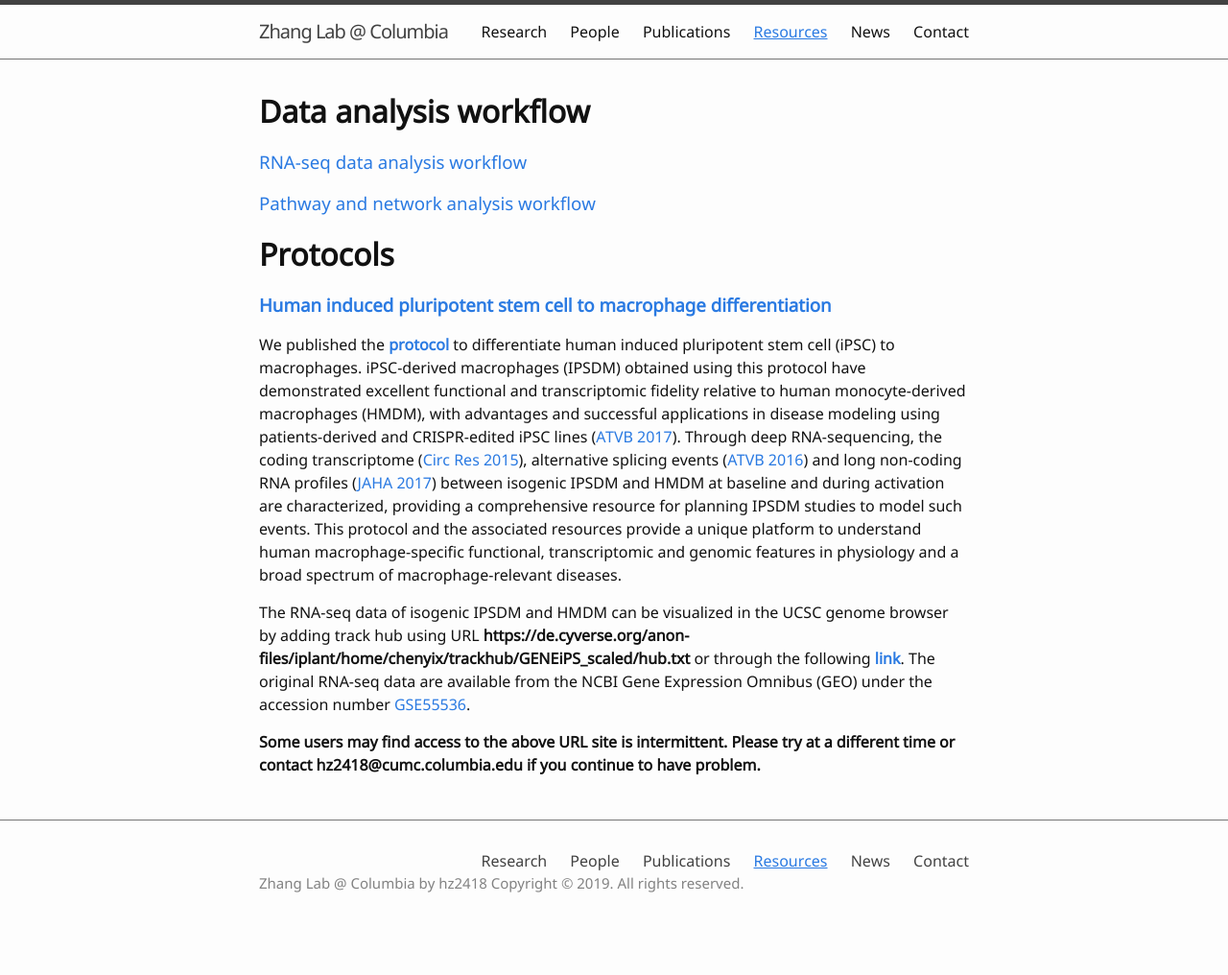
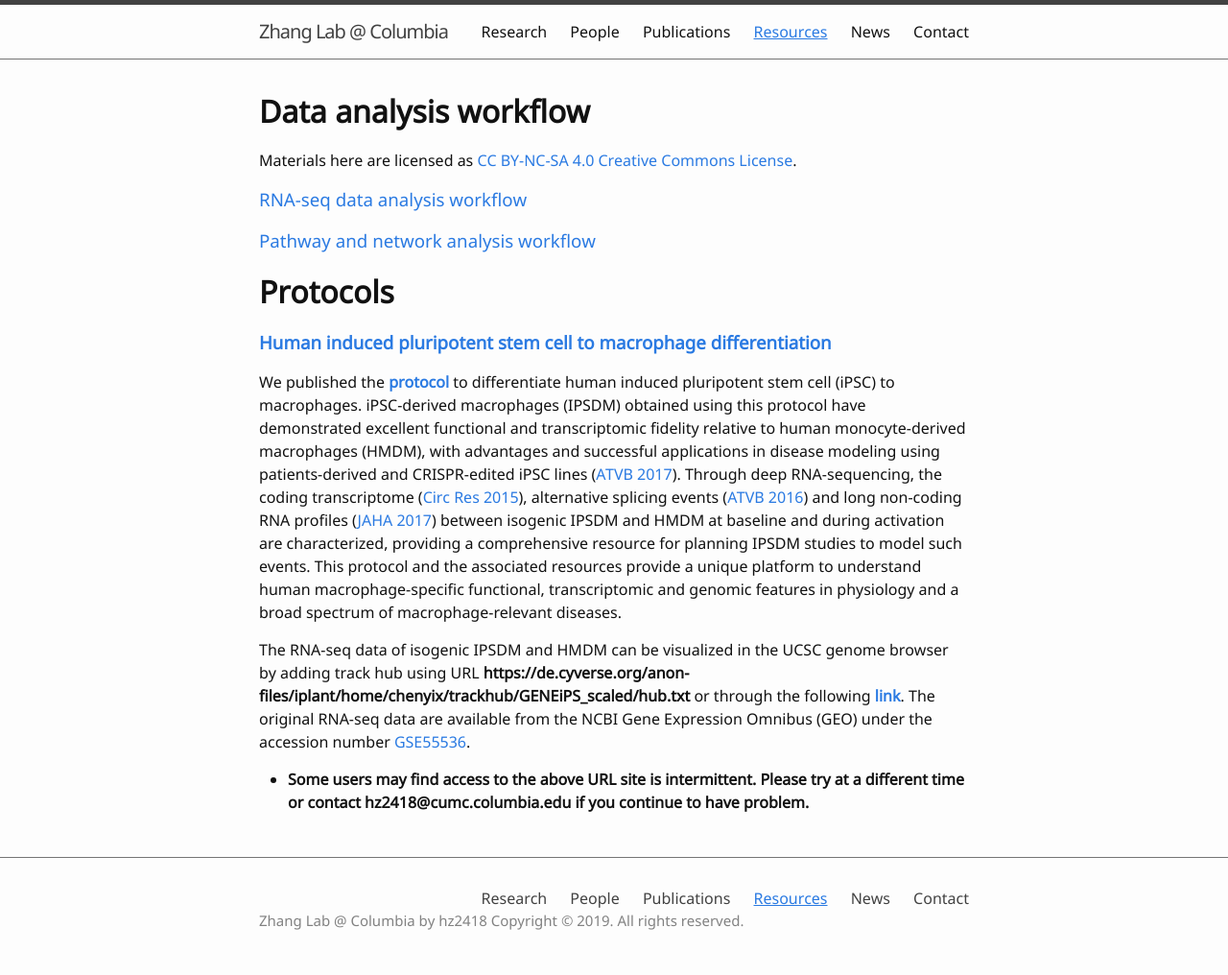
Before and after one commit to hanruizhang/zhanglab, a Jekyll site: the page built from 4_Resources.md, in a window 1280 px wide. Shown: the whole page at 96% size. Built offline with Jekyll 4.4.1, drawn with Linux system fonts in a browser that asks for light colours; before the commit the page ends 977 px from its top, so only the background shows below that.

Commit message:
Update 4_Resources.md

```diff
--- a/4_Resources.md
+++ b/4_Resources.md
@@ -4,6 +4,7 @@ nav: true
 ---
 
 # **Data analysis workflow**
+Materials here are licensed as [CC BY-NC-SA 4.0 Creative Commons License](https://creativecommons.org/licenses/by-nc-sa/4.0/).
 ### [RNA-seq data analysis workflow](https://hanruizhang.github.io/RNAseq-analysis-workflow/)
 ### [Pathway and network analysis workflow](https://hanruizhang.github.io/Pathway-Network-Analysis/)
 
@@ -14,4 +15,4 @@ We published the **[protocol](https://currentprotocols.onlinelibrary.wiley.com/d
 
 The RNA-seq data of isogenic IPSDM and HMDM can be visualized in the UCSC genome browser by adding track hub using URL **https://de.cyverse.org/anon-files/iplant/home/chenyix/trackhub/GENEiPS_scaled/hub.txt** or through the following **[link](http://genome.ucsc.edu/cgi-bin/hgTracks?db=hg19&hubUrl=https://de.cyverse.org/anon-files/iplant/home/chenyix/trackhub/GENEiPS_scaled/hub.txt)**. The original RNA-seq data are available from the NCBI Gene Expression Omnibus (GEO) under the accession number [GSE55536](https://www.ncbi.nlm.nih.gov/geo/query/acc.cgi?acc=GSE55536).
 
-**Some users may find access to the above URL site is intermittent. Please try at a different time or contact hz2418@cumc.columbia.edu if you continue to have problem.**
+* **Some users may find access to the above URL site is intermittent. Please try at a different time or contact hz2418@cumc.columbia.edu if you continue to have problem.**
```
